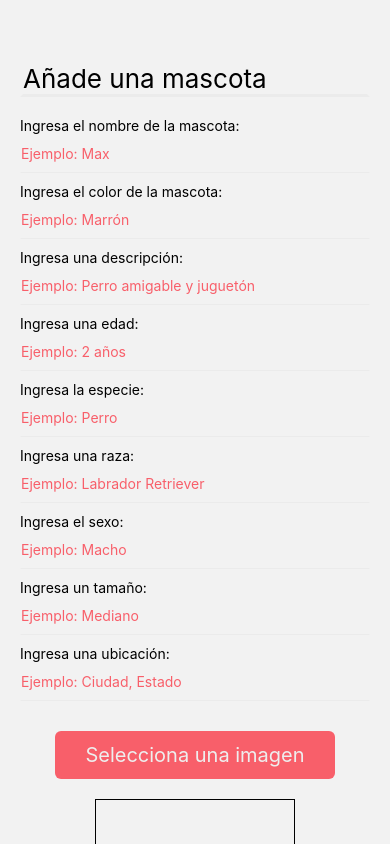
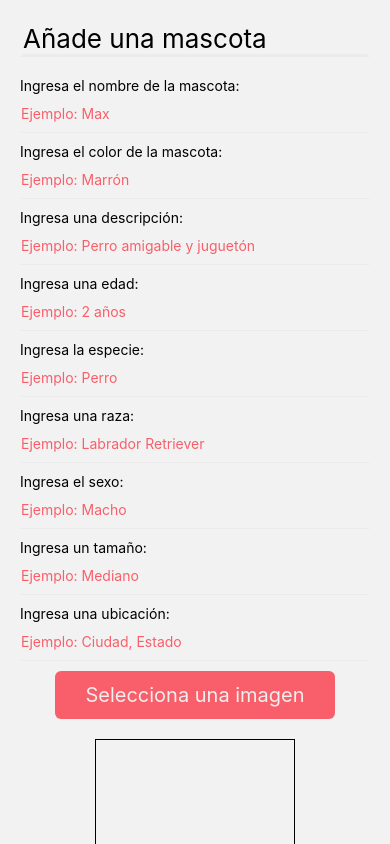
Before and after one commit to HaroldOsorioFlores/petHomeConnect-App, a React Native app: screen /AddPet in a window 390 px wide. Built offline with nearby package versions, Linux system fonts and the light colour scheme.

Commit message:
estados en el formulario

```diff
--- a/MyStack.jsx
+++ b/MyStack.jsx
@@ -1,7 +1,7 @@
 import * as React from "react";
 import { NavigationContainer } from "@react-navigation/native";
 import { createNativeStackNavigator } from "@react-navigation/native-stack";
-import { AddPet, Adopt, Home, Login, SignUp, Welcome } from "./src/pages";
+import { AddPet, Adopt, Login, SignUp, Welcome } from "./src/pages";
 
 const Stack = createNativeStackNavigator();
 
--- a/src/components/input/Input.jsx
+++ b/src/components/input/Input.jsx
@@ -8,7 +8,7 @@ const Input = ({ name, changeText }) => {
         placeholder={name}
         style={styles.input}
         placeholderTextColor="#f85f6a"
-        onChangeText={(text) => changeText(text)}
+        onChangeText={ changeText}
         secureTextEntry={
           name === "Contraseña" || name === "Confirmar contraseña"
         } // Establece secureTextEntry según el nombre
--- a/src/pages/addPet/AddPet.jsx
+++ b/src/pages/addPet/AddPet.jsx
@@ -1,11 +1,13 @@
 import React from "react";
-import { View, Text, ScrollView } from "react-native";
+import { View, Text, ScrollView, SafeAreaView } from "react-native";
 import { Input } from "../../components";
 import ImagePickerPet from "../../components/imagePicker/ImagePickerPet";
 import styles from "./AddPet.style";
+import { addPetsCollection } from "../../services/firebaseCollections/firebaseCollectionsPet";
+import { useState } from "react";
 const data = [
   {
-    key: "name",
+    key: "nombre",
     label: "Ingresa el nombre de la mascota: ",
     description: "Ejemplo: Max",
   },
@@ -15,51 +17,60 @@ const data = [
     description: "Ejemplo: Marrón",
   },
   {
-    key: "description",
+    key: "descripcion",
     label: "Ingresa una descripción: ",
     description: "Ejemplo: Perro amigable y juguetón",
   },
-  { key: "age", label: "Ingresa una edad: ", description: "Ejemplo: 2 años" },
+  { key: "edad", label: "Ingresa una edad: ", description: "Ejemplo: 2 años" },
   {
-    key: "species",
+    key: "especie",
     label: "Ingresa la especie: ",
     description: "Ejemplo: Perro",
   },
   {
-    key: "breed",
+    key: "raza",
     label: "Ingresa una raza: ",
     description: "Ejemplo: Labrador Retriever",
   },
-  { key: "sex", label: "Ingresa el sexo: ", description: "Ejemplo: Macho" },
+  { key: "sexo", label: "Ingresa el sexo: ", description: "Ejemplo: Macho" },
   {
-    key: "size",
+    key: "tamaño",
     label: "Ingresa un tamaño: ",
     description: "Ejemplo: Mediano",
   },
   {
-    key: "location",
+    key: "ubicacion",
     label: "Ingresa una ubicación: ",
     description: "Ejemplo: Ciudad, Estado",
   },
 ];
 
 const AddPet = () => {
+  const [sendPets, setSendPets] = useState([]);
+  const changeTextHandle = (text, name) => {
+    const newData = data.reduce((obj, item) => {
+      return { ...obj, [item.key]: item.key === name ? text : item.description };
+    }, {});
+    console.log(newData);
+  };
+
+
+
   return (
-    <ScrollView>
-      <View style={styles.container_page}>
+    <SafeAreaView style={styles.container}>
+      <ScrollView style={styles.container_page}>
         <Text style={styles.text_h1}>Añade una mascota</Text>
-
         <View>
           {data.map((item, index) => (
             <View key={index} style={styles.space_input}>
               <Text>{item.label}</Text>
-              <Input name={item.description} />
+              <Input name={item.description} changeText={(text)=>{changeTextHandle(text,item.key)}}/>
             </View>
           ))}
         </View>
         <ImagePickerPet />
-      </View>
-    </ScrollView>
+      </ScrollView>
+    </SafeAreaView>
   );
 };
 
--- a/src/pages/addPet/AddPet.style.js
+++ b/src/pages/addPet/AddPet.style.js
@@ -1,12 +1,15 @@
 import { StyleSheet } from "react-native";
-
+import { StatusBar } from "react-native";
 const styles = StyleSheet.create({
   container_page: {
     flex: 1,
     gap: 20,
     display: "flex",
     padding: 20,
-    marginTop: 40
+  },
+  container: {
+    flex: 1,
+    paddingTop: StatusBar.currentHeight,
   },
   text_h1: {
     fontSize: 26,
@@ -15,6 +18,7 @@ const styles = StyleSheet.create({
     borderWidth:3,
     borderColor:"transparent",
     borderBottomColor: "#ebebeb",
+    marginBottom:20,
   },
   text_h2: {
     fontSize: 16,
```
